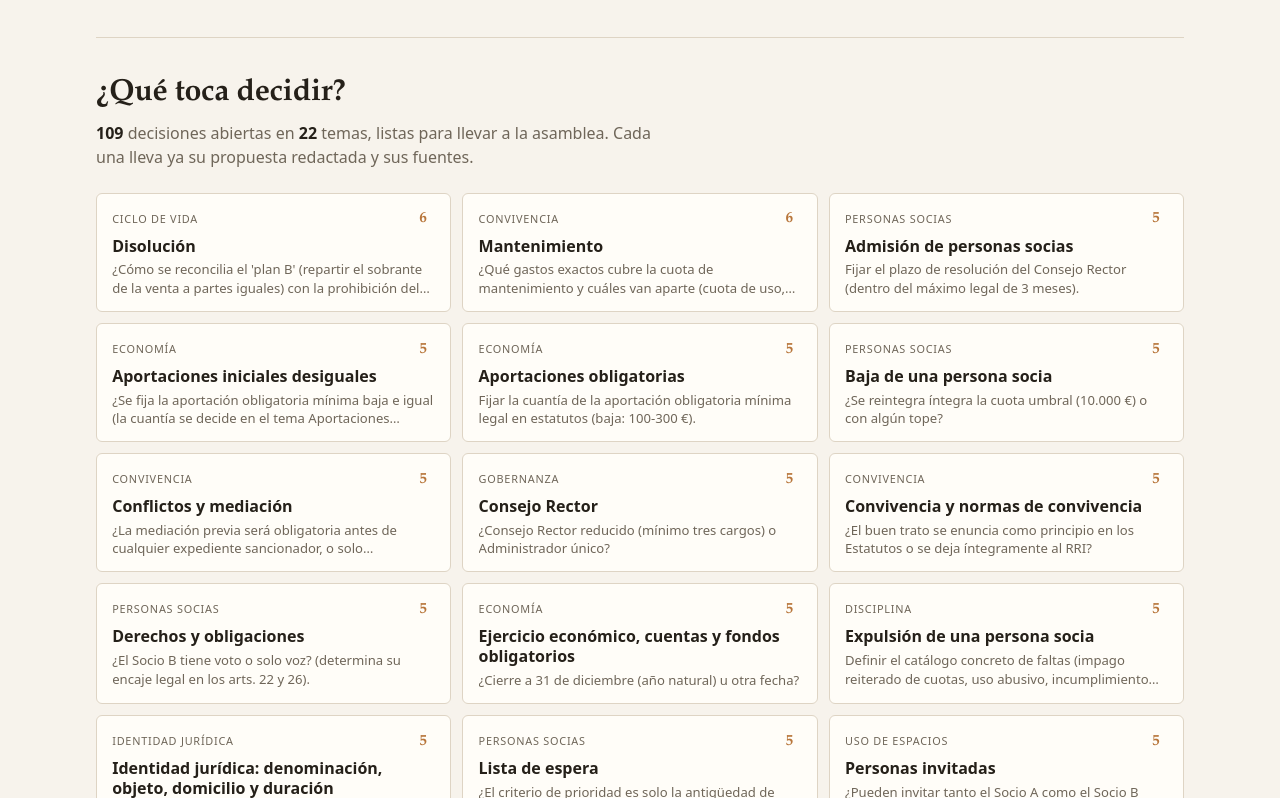
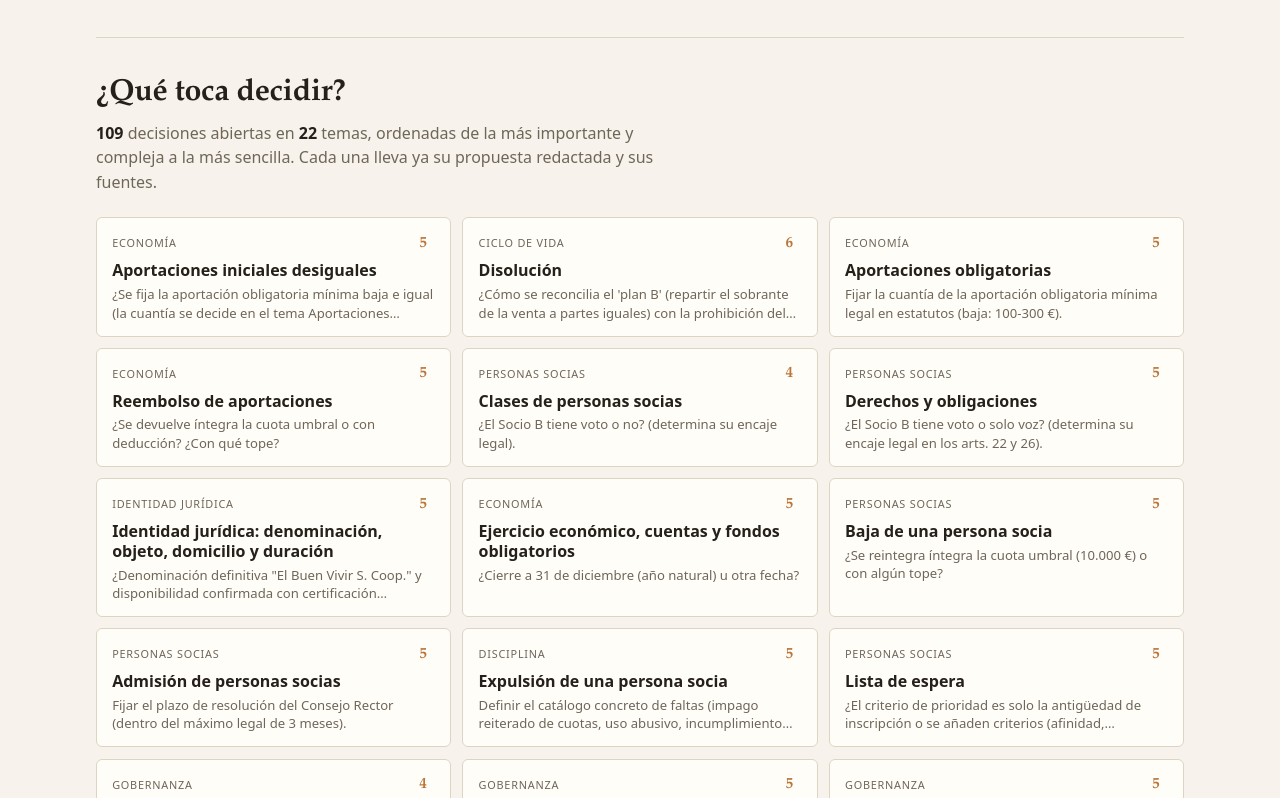
Before and after one commit to LuisSevillano/elbuenvivir-commons, a SvelteKit app: page / in a window 1280 px wide. Shown: the part 642-1440 px from the top of the page. Built offline with nearby package versions, Linux system fonts and the light colour scheme.

Commit message:
Order the home decisions panel from most important and complex to least

```diff
--- a/src/lib/components/ProjectStatePanel.svelte
+++ b/src/lib/components/ProjectStatePanel.svelte
@@ -34,7 +34,7 @@
   <header class="panel-head">
     <h2>¿Qué toca decidir?</h2>
     <p class="panel-sub">
-      <strong>{state.totalOpen}</strong> decisiones abiertas en <strong>{state.openByTopic.length}</strong> temas, listas para llevar a la asamblea. Cada una lleva ya su propuesta redactada y sus fuentes.
+      <strong>{state.totalOpen}</strong> decisiones abiertas en <strong>{state.openByTopic.length}</strong> temas, ordenadas de la más importante y compleja a la más sencilla. Cada una lleva ya su propuesta redactada y sus fuentes.
     </p>
   </header>
 
--- a/src/routes/+page.ts
+++ b/src/routes/+page.ts
@@ -2,9 +2,42 @@ import { defaultSeo } from '$lib/seo';
 import { loadConsultableTopics } from '$lib/content/loadConsultableTopics';
 import { loadDocuments } from '$lib/content/loadDocuments';
 
+// Orden de prioridad para "¿Qué toca decidir?": de lo más importante y complejo
+// (nudos económico-legales que bloquean la constitución y tienen más riesgo y
+// dinero en juego) a lo más operativo y revisable (materia de RRI, más sencilla).
+const DECISION_PRIORITY = [
+  'desigualdad_aportaciones',
+  'disolucion',
+  'aportaciones_obligatorias',
+  'reembolso_aportaciones',
+  'clases_de_socios',
+  'derechos_y_obligaciones',
+  'identidad_juridica',
+  'ejercicio_economico',
+  'baja_socio',
+  'admision_socio',
+  'expulsion_socio',
+  'lista_espera',
+  'asamblea_general',
+  'consejo_rector',
+  'toma_decisiones',
+  'uso_espacios_comunes',
+  'reservas_estancias_pernoctas',
+  'invitados',
+  'mantenimiento',
+  'convivencia',
+  'conflictos_y_mediacion',
+  'estatutos_vs_rri'
+];
+
 export function load() {
   const topics = loadConsultableTopics();
   const documents = loadDocuments();
+
+  const priorityRank = (slug: string) => {
+    const index = DECISION_PRIORITY.indexOf(slug);
+    return index < 0 ? DECISION_PRIORITY.length : index;
+  };
 
   const withProposal = topics.filter((topic) => topic.dossier?.proposal);
   const openByTopic = withProposal
@@ -15,7 +48,8 @@ export function load() {
       decisions: topic.dossier?.proposal.openDecisions ?? []
     }))
     .filter((entry) => entry.decisions.length > 0)
-    .toSorted((a, b) => b.decisions.length - a.decisions.length);
+    // Orden curado por importancia/complejidad; a igualdad, más decisiones abiertas primero.
+    .toSorted((a, b) => priorityRank(a.slug) - priorityRank(b.slug) || b.decisions.length - a.decisions.length);
 
   const totalOpen = openByTopic.reduce((sum, entry) => sum + entry.decisions.length, 0);
   const cooperativeCount = documents.filter((document) => document.type === 'estatutos').length;
```
